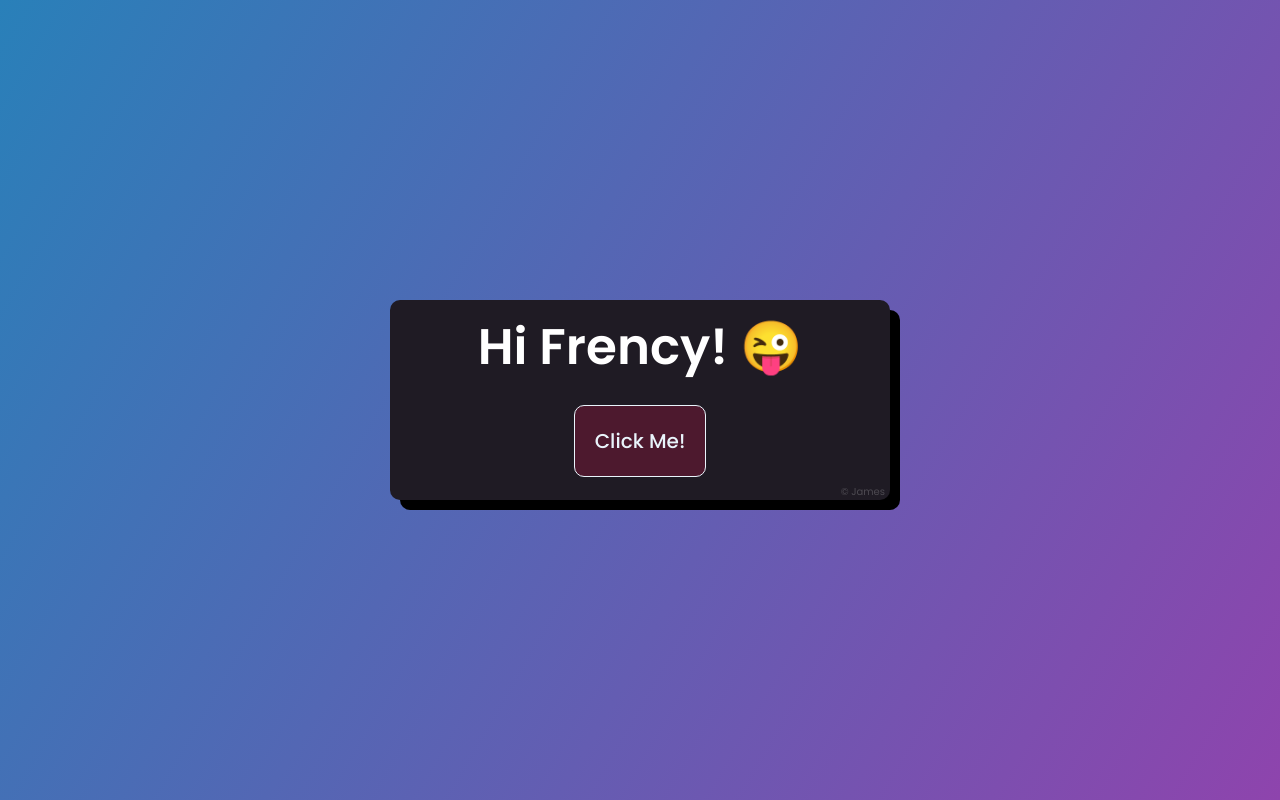
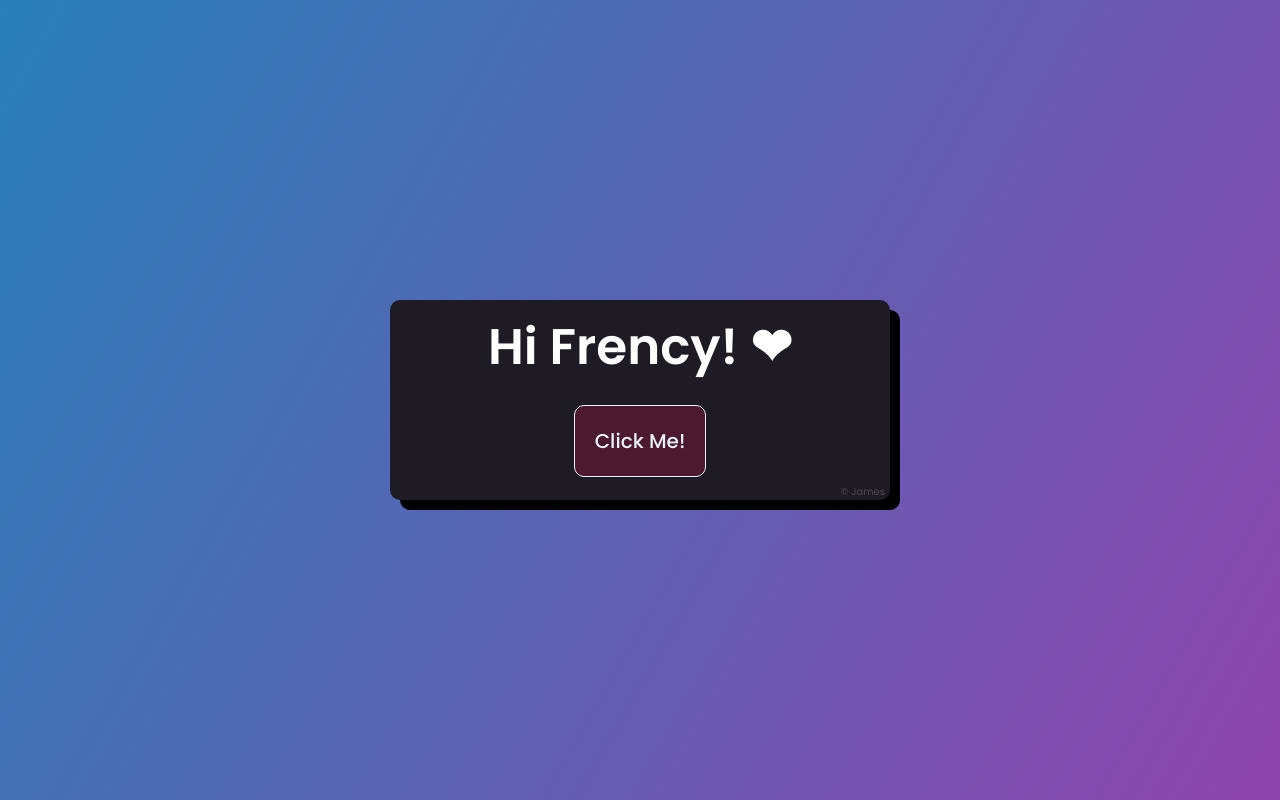
Before and after one commit to magbuhosjames/heart_val, a plain HTML site: page index.html in a window 1280 px wide. Drawn offline with Linux system fonts and the light colour scheme.

Commit message:
Modified heart.html

```diff
--- a/index.html
+++ b/index.html
@@ -7,7 +7,7 @@
   </head>
   <body>
     <div class="center">
-      <h2>Hi Frency! &#128540</h2>
+      <h2>Hi Frency! 	&#10084;</h2>
       <form action="" target="">
         <button type="submit" formaction="../page/heart.html">Click Me!</button>
     </form>
```
